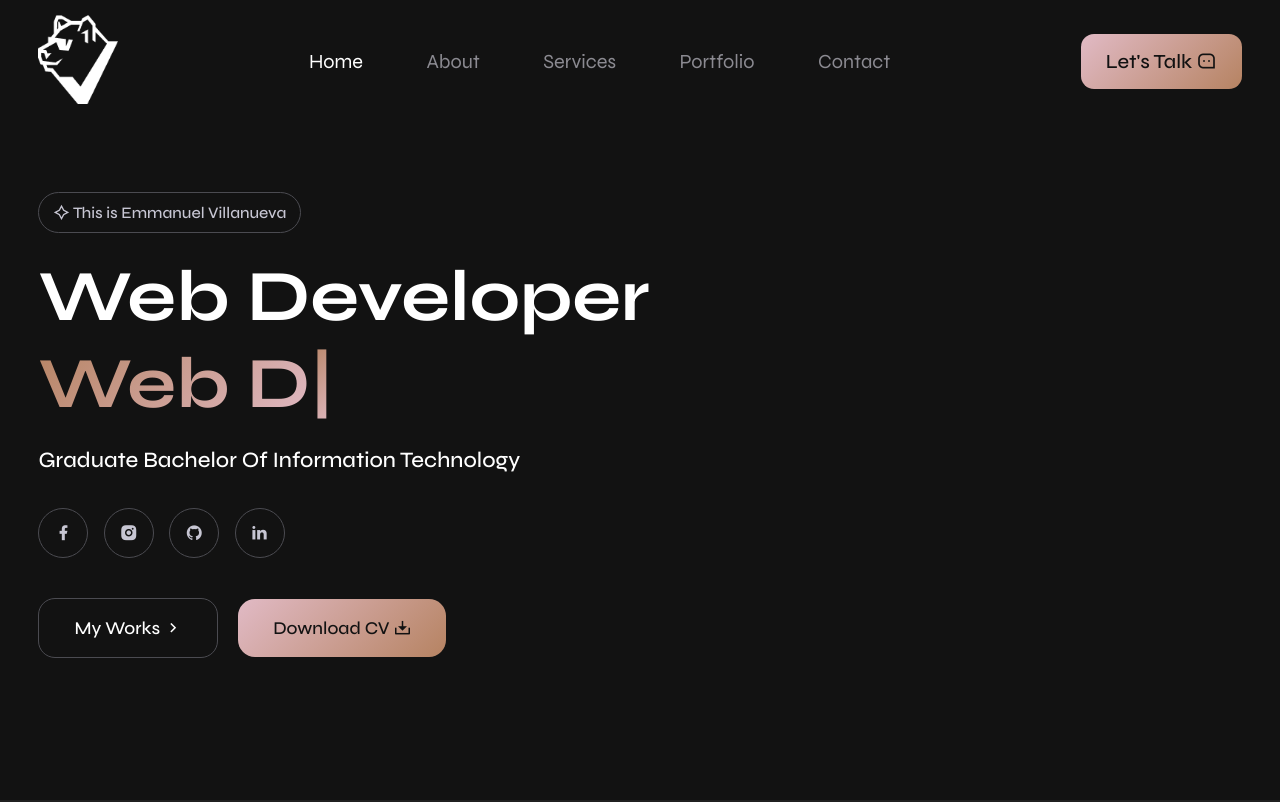
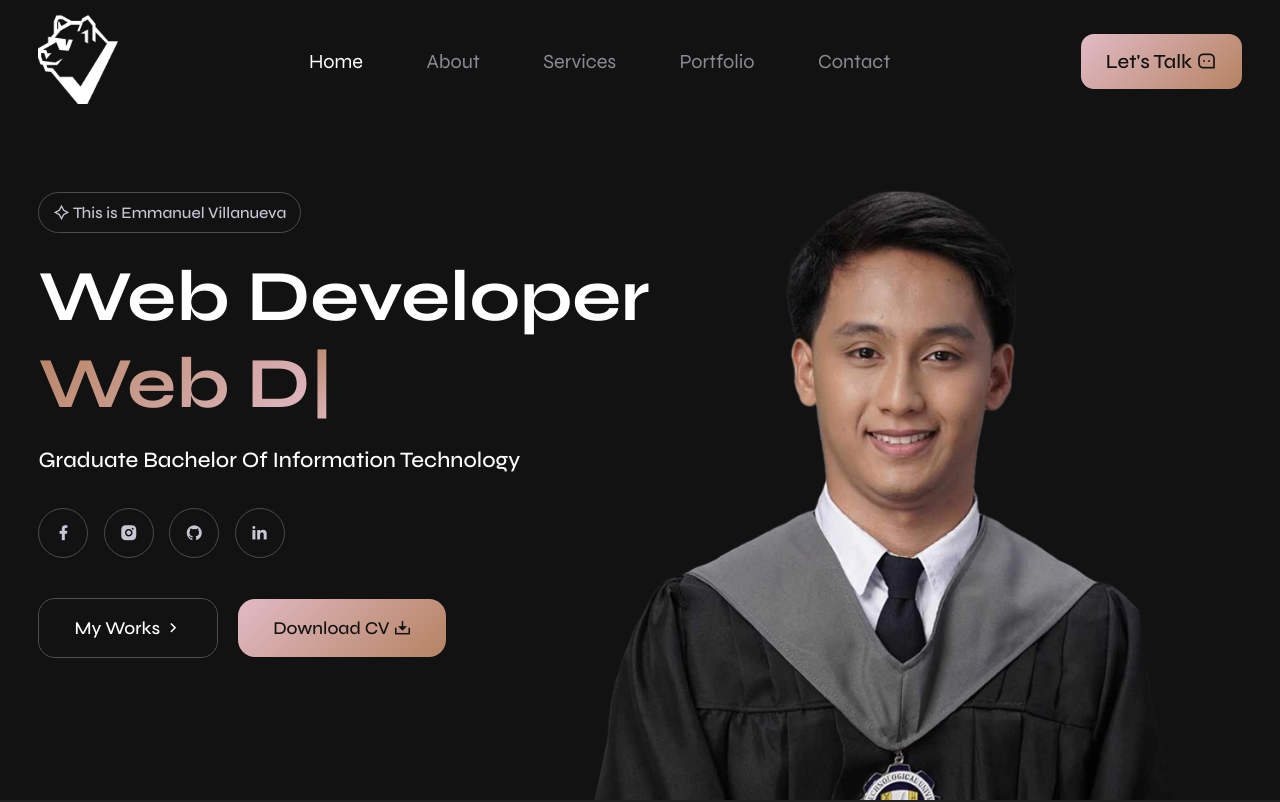
Before and after one commit to emman123484/Portfolio.io, a plain HTML site: page index.html in a window 1280 px wide. Shown: the top 802 px of the page. Drawn offline with nearby package versions, Linux system fonts and the light colour scheme.

Commit message:
Update style.css

```diff
--- a/style.css
+++ b/style.css
@@ -88,7 +88,7 @@ section{
 .home{
     height: 100vh;
     width: 100%;
-    background: url(../portfolio/img/bglang.jpg);
+    background: url(img/bglang.jpg);
     background-size: cover;
     background-position: center;
     display: flex;
```
